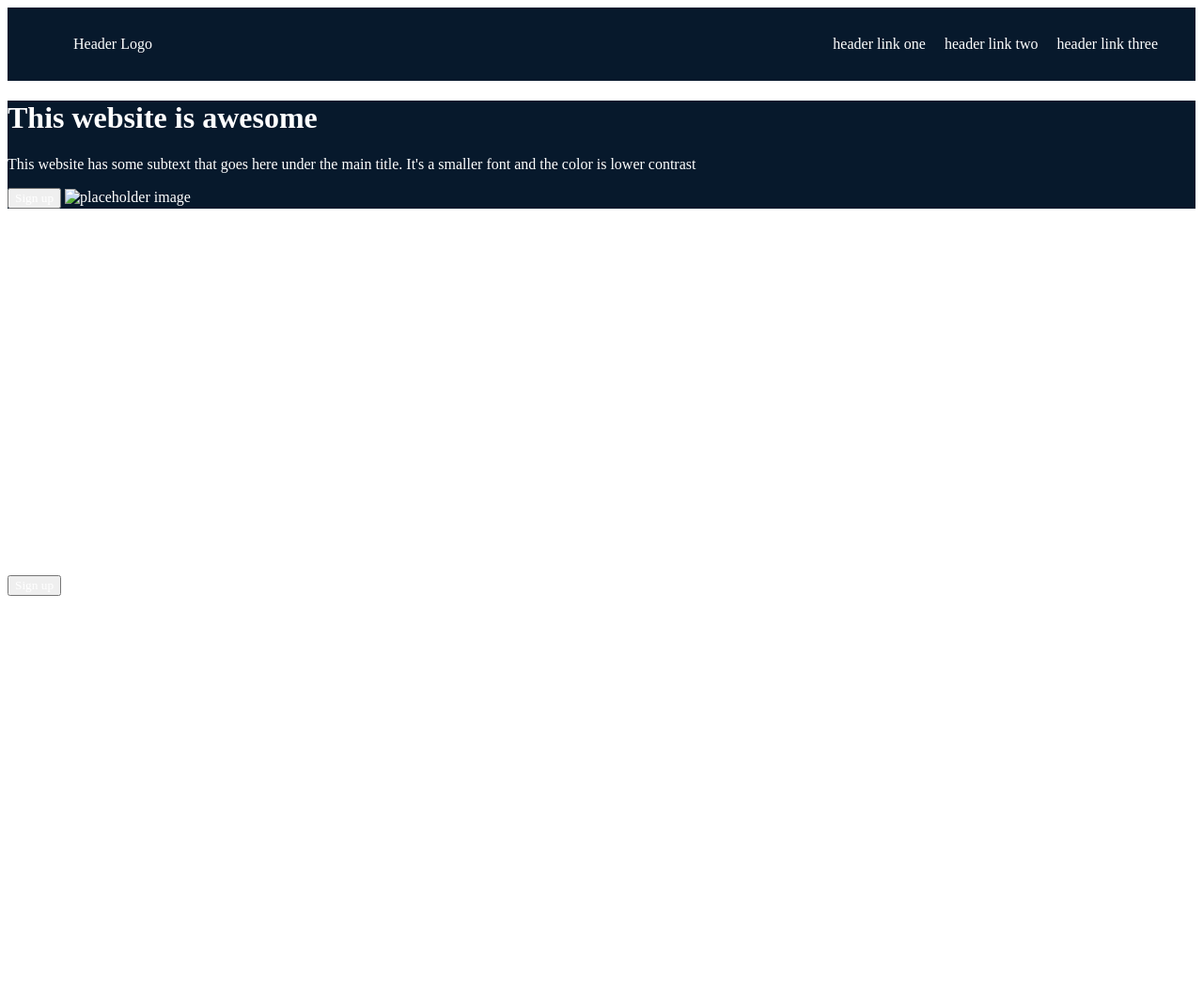
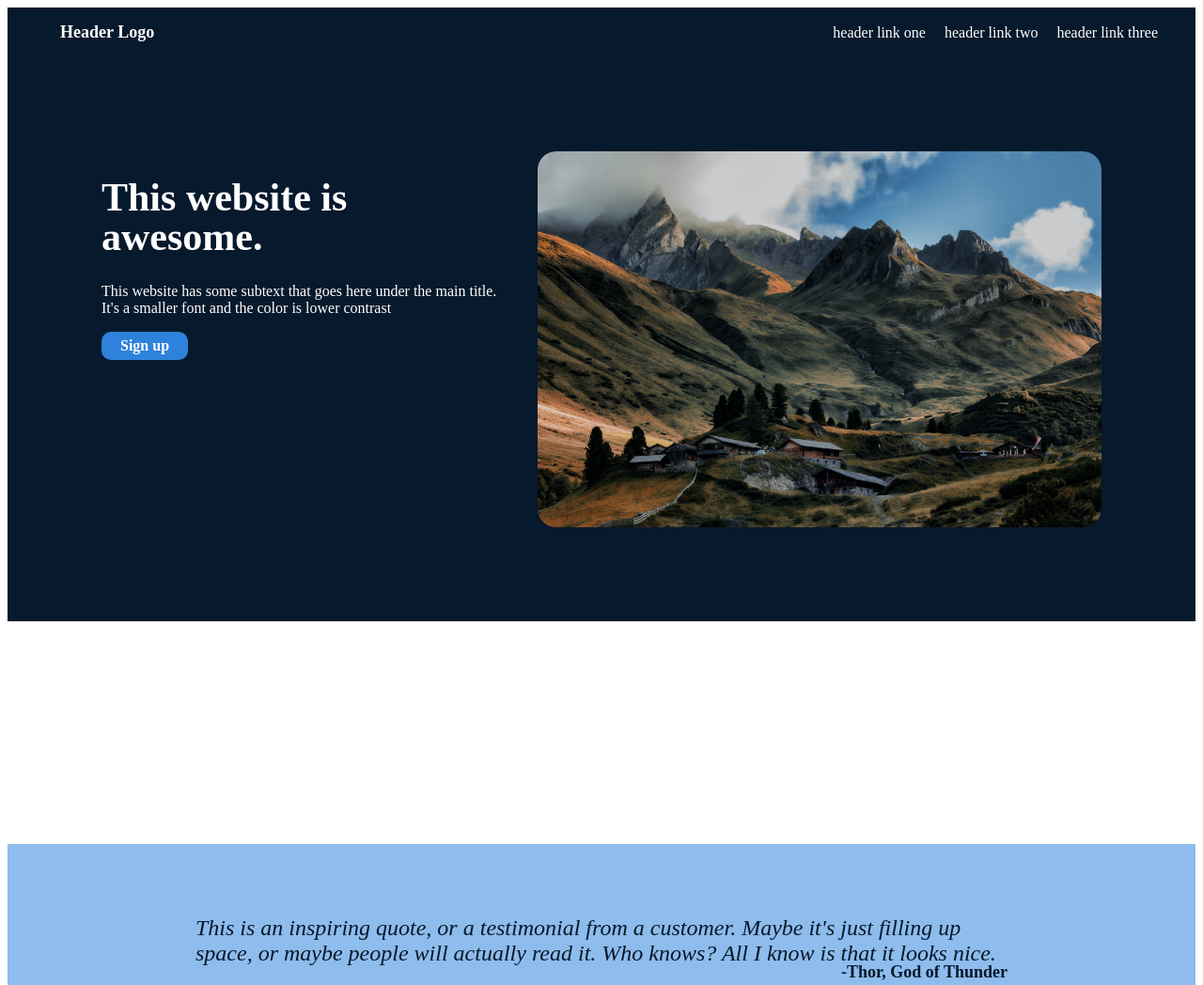
Before and after one commit to dalecampo/Odin-CSS-Landing-Page, a plain HTML site: page index.html in a window 1280 px wide. Shown: the top 1048 px of the page at 94% size. Before the commit the page ends 800 px from the top, so only its background shows below. Drawn offline with Linux system fonts and the light colour scheme.

Commit message:
Style the header, hero block, and third (quote) block.

```diff
--- a/index.html
+++ b/index.html
@@ -20,12 +20,14 @@
 
     <div class="content">
         <div class="block-one">
-            <h1>This website is awesome</h1>
-            <p>
-                This website has some subtext that goes here under the main title. It's a smaller font and the color is lower contrast
-            </p>
-            <button id="hero-button">Sign up</button>
-            <img src="./images/placeholder.jpeg" alt="placeholder image">
+            <div class="hero">
+                <h1>This website is awesome.</h1>
+                <p>
+                    This website has some subtext that goes here under the main title. It's a smaller font and the color is lower contrast
+                </p>
+                <button class="button" id="hero-button">Sign up</button>
+            </div>
+            <img src="./images/pexels-eberhard-grossgasteiger-730981.jpg" alt="Photo by eberhard grossgasteiger: https://www.pexels.com/photo/brown-house-in-between-of-mountains-730981/">
         </div>
         <div class="block-two">
             <h2>Some random information.</h2>>
@@ -50,7 +52,7 @@
         </div>
         <div class="block-three">
             <p>
-                This is an inspiring quote, or a testimonial from a customer. Maybe it's just filling up space, or maybe people will actually read it. Who knows? All I know is that it looks nice.
+                <i>This is an inspiring quote, or a testimonial from a customer. Maybe it's just filling up space, or maybe people will actually read it. Who knows? All I know is that it looks nice.</i>
             </p>
             <h3>-Thor, God of Thunder</h3>
         </div>
@@ -60,7 +62,7 @@
                     <h4>Call to action! It's time!</h4>
                     <p>Sign up for our product by clicking that button right over there!</p>
                 </div>
-                <button id="cta-button">Sign up</button>
+                <button class="button" id="cta-button">Sign up</button>
             </div>
         </div>
     </div>
--- a/style.css
+++ b/style.css
@@ -20,7 +20,9 @@
     text-align: left;
     margin-left: 40px;
     margin-right: auto;
-    padding: 30px;
+    padding: 16px;
+    font-size: 18px;
+    font-weight: 800;
 }
 
 .header-links {
@@ -36,3 +38,77 @@
     gap: 20px;
     list-style-type: none;
 }
+
+.content {
+    display: flex;
+    flex-direction: column;
+}
+
+.block-one {
+    display: flex;
+    padding: 100px;
+}
+
+.hero {
+    display: block;
+    padding-right: 30px;
+}
+
+h1 {
+    font-size: 42px;
+    line-height: 42px;
+}
+
+.button {
+    padding: 6px 20px;
+    color: white;
+    font-size: 16px;
+    font-weight: 700;
+    border: 0px solid transparent;
+    border-radius: 10px;
+}
+
+#hero-button:hover {
+    background-color: #f34f19;
+    transition: 0.5s ease;
+}
+
+#hero-button {
+    background-color: #2e82dc;
+}
+
+img {
+    width: 600px;
+    border-radius: 20px;
+}
+
+
+
+
+
+
+
+
+
+
+
+
+
+
+.block-three {
+    background-color: #8ebcec;
+    padding: 60px 200px;
+}
+
+.block-three h3 {
+    color: #07192c;
+    font-size: 18px;
+    font-weight: 700px;
+    text-align: right;
+    margin-top: -20px;
+}
+
+.block-three p i {
+    color: #07192c;
+    font-size: 24px;
+}
```
Also changed, not shown: images/pexels-eberhard-grossgasteiger-730981.jpg (added).
